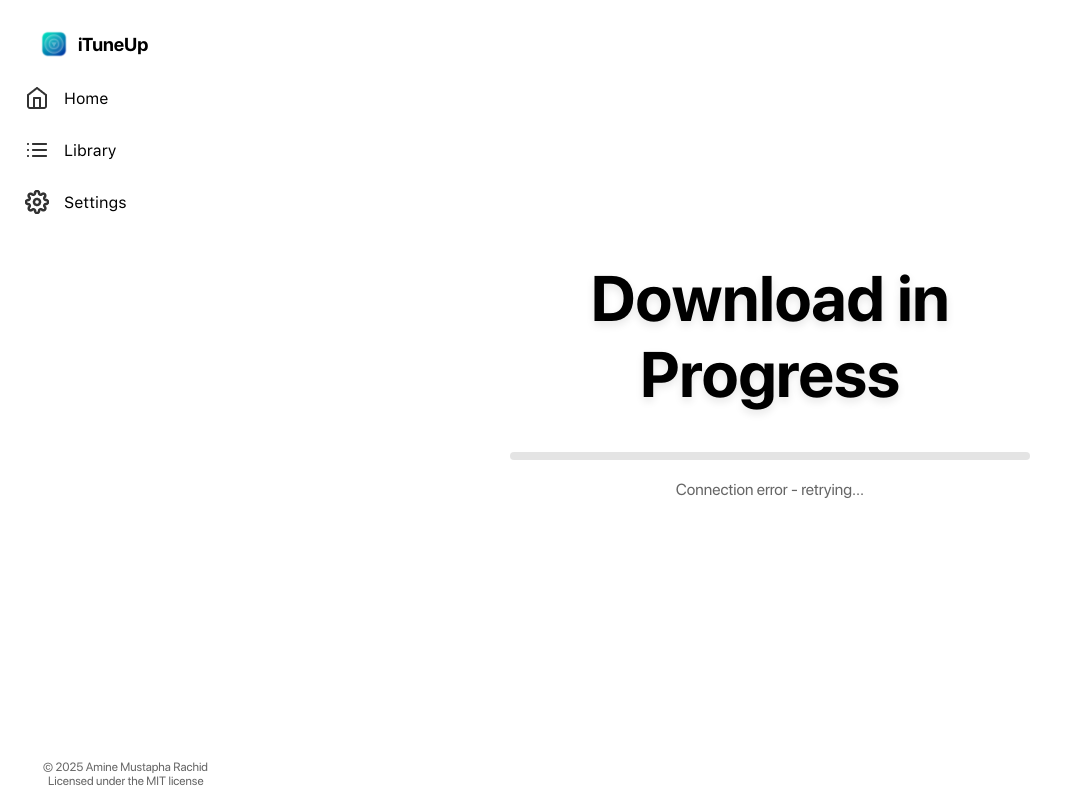
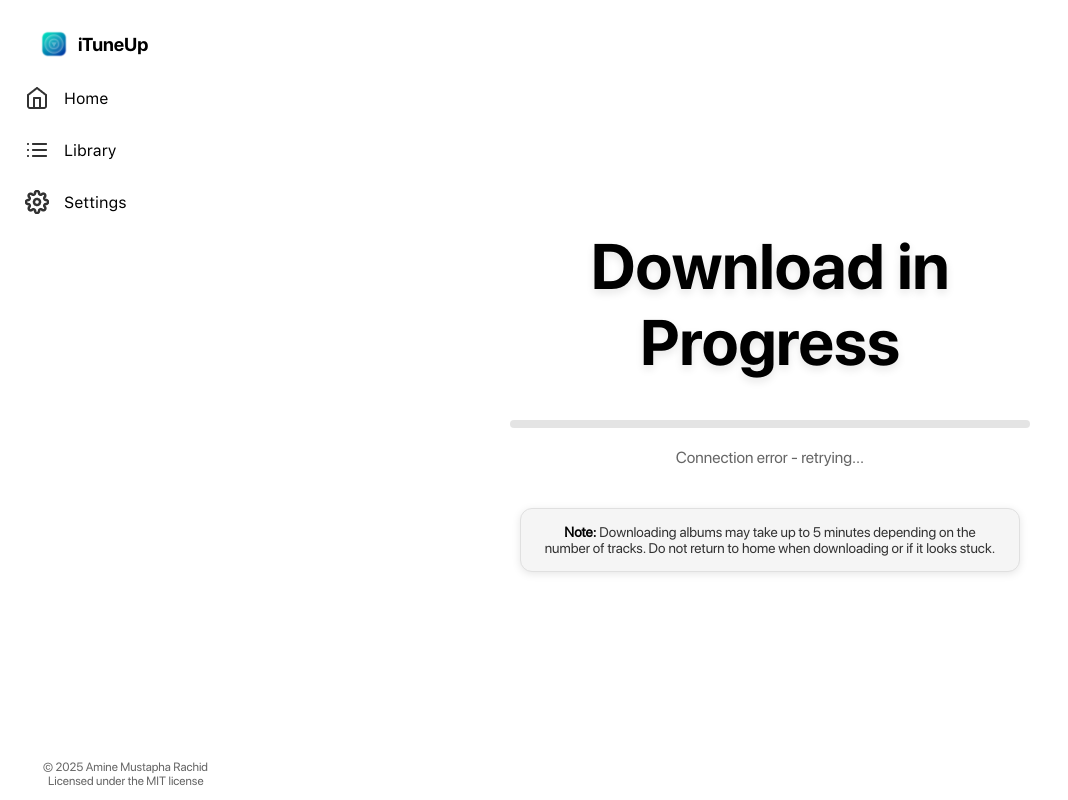
Before and after one commit to kalis26/iTuneUp, a Flask app: template templates/progress.html in a window 1280 px wide. Shown: the whole page, without its empty margins (0-1068 px from the left). Run offline with Flask 3, Linux system fonts and the light colour scheme; the template is opened without the code that fills it, so the values that code supplies are empty.

Commit message:
Added a note in progress page

```diff
--- /dev/null
+++ b/desktop.ini
@@ -0,0 +1,6 @@
+[.ShellClassInfo]
+IconResource=C:\Users\BAB AL SAFA\Desktop\Random\Projects\iTuneUp\icon.ico,0
+[ViewState]
+Mode=
+Vid=
+FolderType=Generic
--- a/static/css/style.css
+++ b/static/css/style.css
@@ -1404,3 +1404,28 @@ body.flash-active > *:not(.flash-overlay) {
 [data-theme="dark"] .page-dot.active:hover {
     background: #F2F2F7;
 }
+
+.progress-note {
+    margin-top: 30px;
+    padding: 15px 20px;
+    background-color: var(--bg-tertiary);
+    border: 1px solid var(--border-color-primary);
+    border-radius: 12px;
+    font-size: 14px;
+    color: var(--text-secondary);
+    text-align: center;
+    max-width: 500px;
+    margin-left: auto;
+    margin-right: auto;
+    box-shadow: 0 2px 8px var(--shadow);
+}
+
+.progress-note strong {
+    color: var(--text-primary);
+    font-weight: 600;
+}
+
+[data-theme="dark"] .progress-note {
+    background-color: var(--bg-quadiary);
+    border-color: var(--border-color-secondary);
+}
--- a/templates/progress.html
+++ b/templates/progress.html
@@ -15,6 +15,10 @@
                 <div class="progress-text" id="progressText">0%</div>
             </div>
             <div class="progress-message" id="progressMessage">Starting download...</div>
+        </div>
+
+        <div class="progress-note">
+            <strong>Note:</strong> Downloading albums may take up to 5 minutes depending on the number of tracks. Do not return to home when downloading or if it looks stuck.
         </div>
     </div>
 
```
Also changed, not shown: icon.ico (added).
